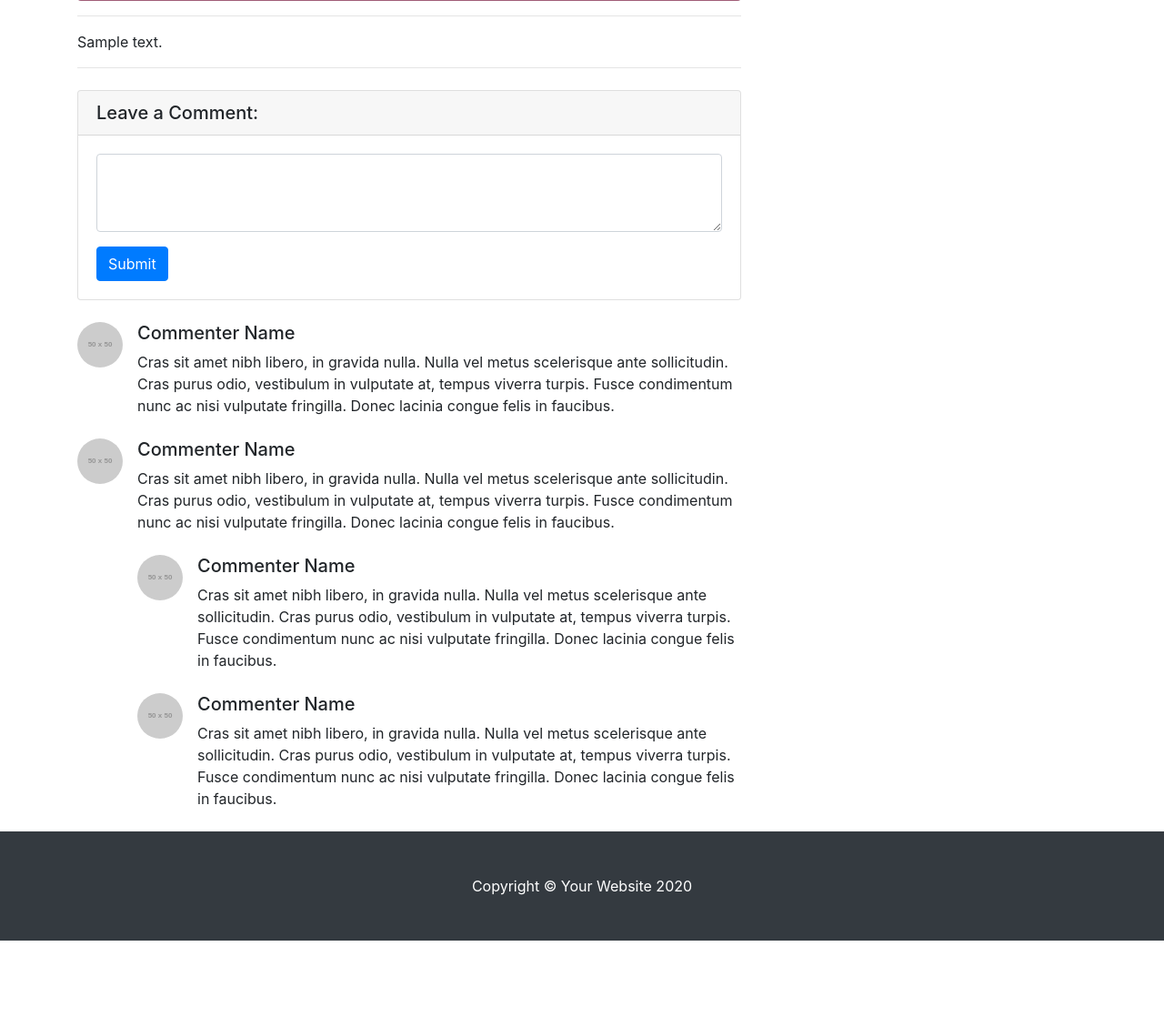
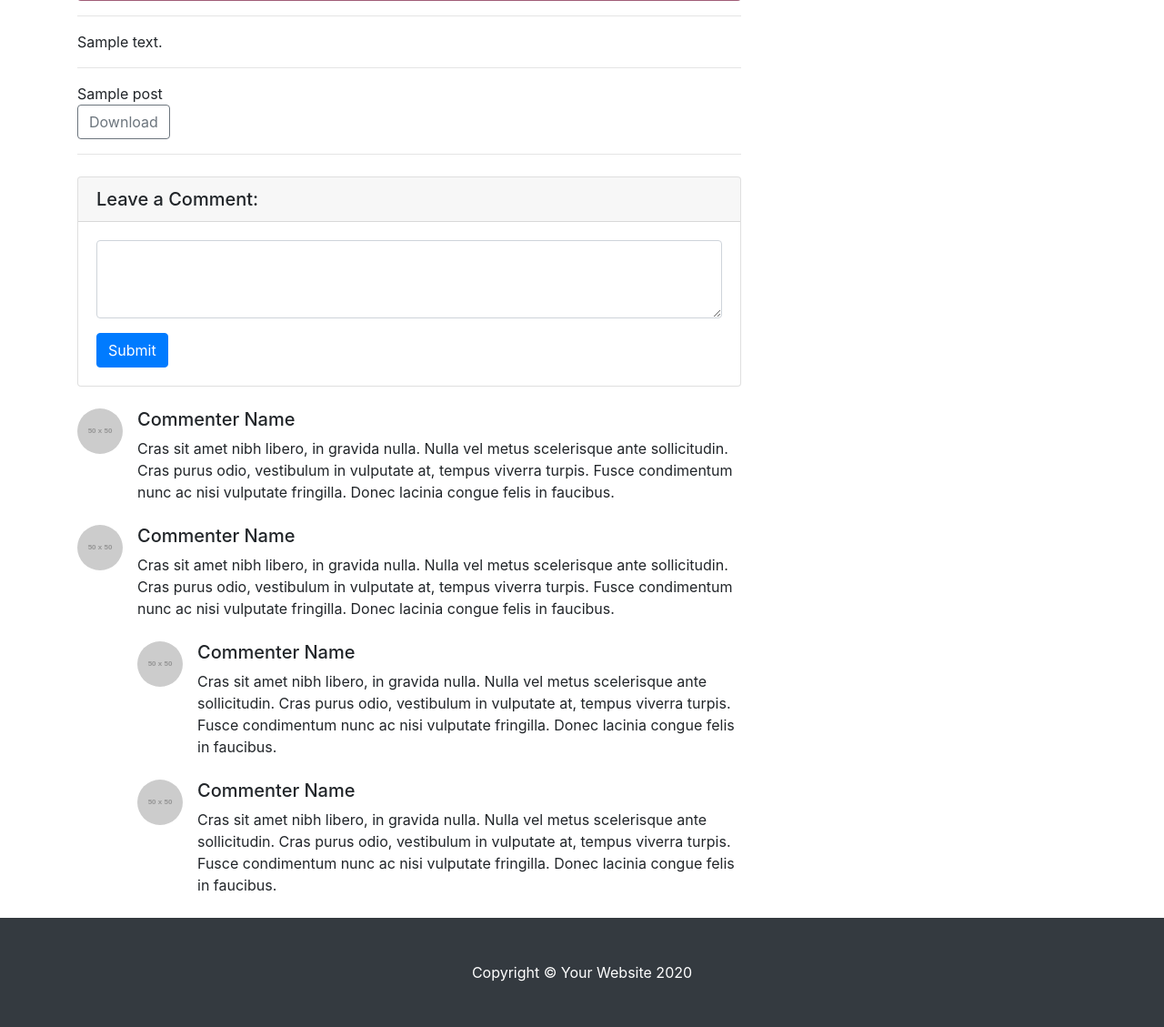
Before and after one commit to walloonam/DjangoBlog, a Django app: template blog_main/blog/templates/blog/post_detail.html in a window 1280 px wide. Shown: the part 711-1840 px from the top of the page at 91% size. Before the commit the page ends 1745 px from the top, so only its background shows below. Run offline with Django 3.2, Linux system fonts and the light colour scheme; the template is opened without the code that fills it: most values are stand-ins (such as "Sample title", 1, 10 or a date in 2020); grey boxes labelled with a size stand in for pictures from a placeholder-image service; some libraries are stand-ins or nearby versions.

Commit message:
파일 다운로드 버튼

```diff
--- a/blog_main/blog/models.py
+++ b/blog_main/blog/models.py
@@ -1,3 +1,5 @@
+import os.path
+
 from django.db import models
 
 # Create your models here.
@@ -13,8 +15,12 @@
     created_at=models.DateTimeField(auto_now_add=True)
     updated_at=models.DateTimeField(auto_now_add=True)
 
+
     def __str__(self):
         return f'({self.pk}){self.title}'
 
     def get_absolute_url(self):
         return f'/blog/{self.pk}/'
+
+    def get_file_name(self):
+        return os.path.basename(self.file_upload.name)
--- a/blog_main/blog/templates/blog/post_detail.html
+++ b/blog_main/blog/templates/blog/post_detail.html
@@ -73,14 +73,25 @@
 
         <hr>
 
+
         <!-- Preview Image -->
-        <img class="img-fluid rounded" src="{% static 'images/ddddd.png' %}" alt="">
-
+          {% if post.head_image %}
+            <img class="img-fluid rounded" src="{% static 'images/ddddd.png' %}" alt="">
+            {% endif %}
         <hr>
 
         <!-- Post Content -->
         <p>{{ post.content }}</p>
-        <hr>
+            <hr>
+          {% if post.file_upload %}
+              {{ post.get_file_name }}<br>
+            <a href="{{ post.file_upload.url }}" type="button" class="btn btn-outline-secondary" download>Download</a>
+
+
+          {% endif %}
+          <hr>
+
+
 
         <!-- Comments Form -->
         <div class="card my-4">
```
Also changed, not shown: blog_main/blog/templates/blog/post_list.html (+6 -2 lines).
